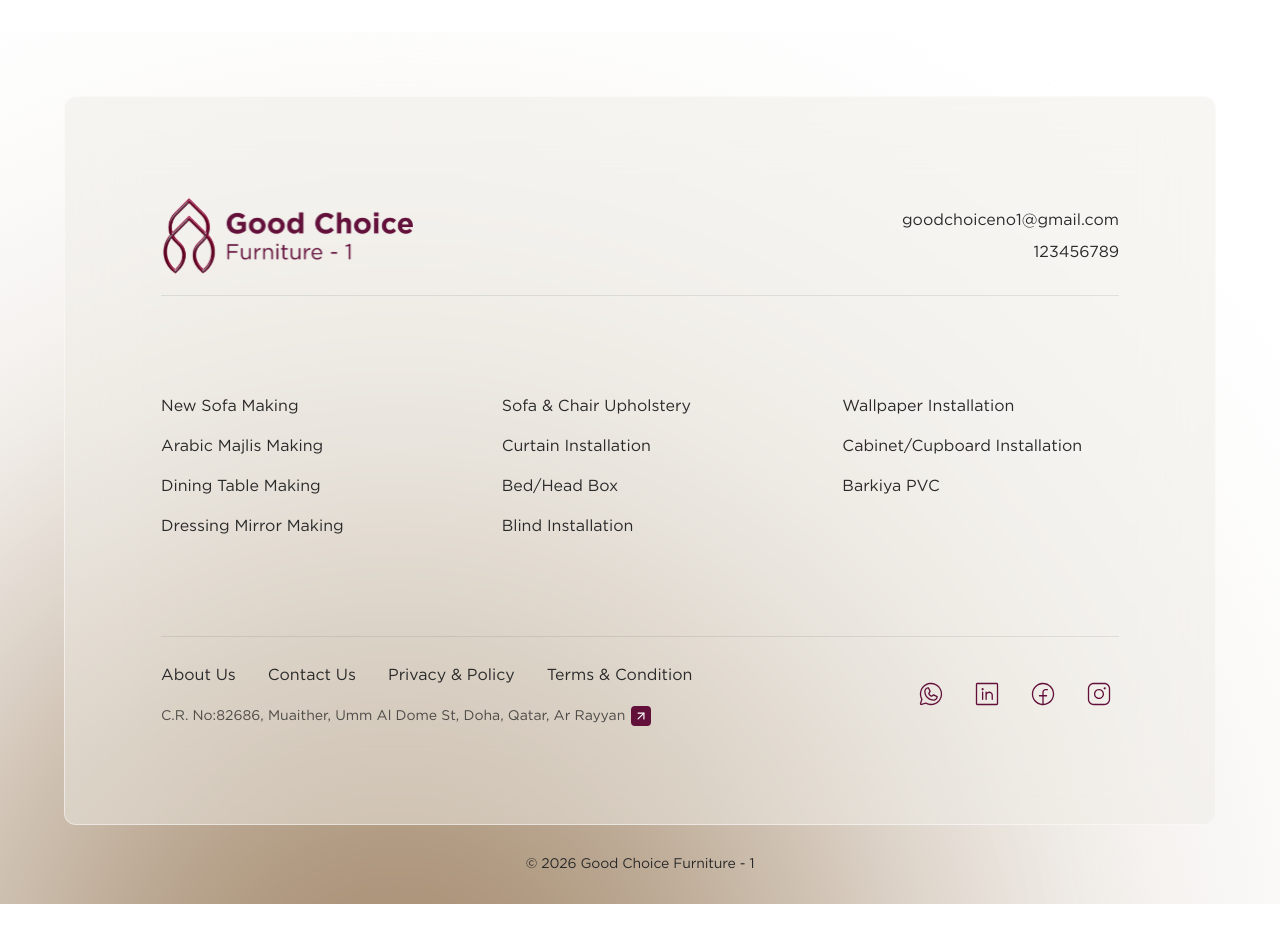
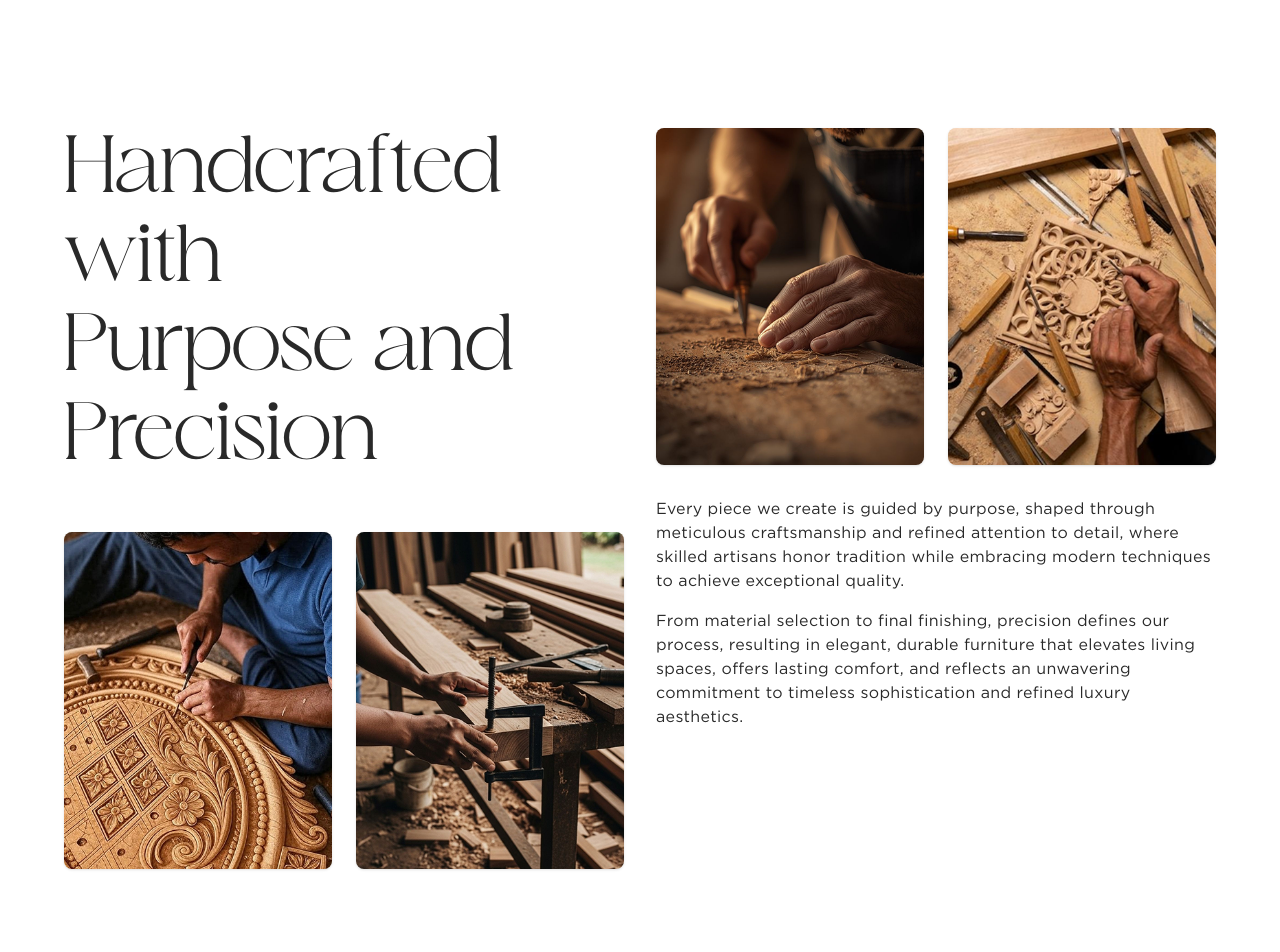
Before and after one commit to Nurit-Ltd/good-choice, a Next.js app: page /about in a window 1280 px wide. Shown: the part 2680-3632 px from the top of the page. Before the commit the page ends 3584 px from the top, so only its background shows below. Built offline with nearby package versions, Linux system fonts and the light colour scheme.

Commit message:
feat: implement about us page and add handcraft section component

```diff
--- a/src/app/(shop)/about/page.tsx
+++ b/src/app/(shop)/about/page.tsx
@@ -2,6 +2,7 @@ import { Metadata } from "next";
 import { HeroAbout } from "@/components/features/about/hero-about";
 import { DescriptionAbout } from "@/components/features/about/description-about";
 import { VisionaryBrand } from "@/components/features/about/visionary-brand";
+import { Handcraft } from "@/components/features/about/handcraft";
 
 export const metadata: Metadata = {
   title: "About Us",
@@ -20,6 +21,9 @@ export default function AboutPage() {
 
       {/* The Visionary Behind the Brand Section */}
       <VisionaryBrand />
+
+      {/* Handcrafted with Purpose and Precision Section */}
+      <Handcraft />
     </div>
   );
 }
--- a/src/components/features/about/handcraft.tsx
+++ b/src/components/features/about/handcraft.tsx
@@ -0,0 +1,82 @@
+import Image from "next/image";
+
+export function Handcraft() {
+  return (
+    <section className="w-full py-16 sm:py-24">
+      <div className="container">
+        <div className="grid grid-cols-1 lg:grid-cols-2 gap-8 items-start">
+          {/* Left Column: Heading (Top) + 2 Side-by-Side Images (Bottom) */}
+          <div className="flex flex-col gap-8 sm:gap-12">
+            <h2
+              className="font-heading text-4xl sm:text-6xl lg:text-[72px] xl:text-[81px] font-normal leading-[110%] tracking-[-0.81px] text-grey-950"
+              style={{ color: "var(--color-grey-950, #292929)" }}
+            >
+              Handcrafted with <br className="hidden sm:inline" />
+              Purpose and Precision
+            </h2>
+
+            <div className="grid grid-cols-2 gap-4 sm:gap-6">
+              <div className="relative w-full aspect-398/500 rounded-lg overflow-hidden shadow-sm bg-secondary-100 group">
+                <Image
+                  src="/images/about/handcraft/handcraft-1.png"
+                  alt="Artisan wood carving detail"
+                  fill
+                  sizes="(max-width: 768px) 50vw, 25vw"
+                  className="object-cover transition-transform duration-500 ease-out group-hover:scale-105"
+                />
+              </div>
+              <div className="relative w-full aspect-398/500 rounded-lg overflow-hidden shadow-sm bg-secondary-100 group">
+                <Image
+                  src="/images/about/handcraft/handcraft-2.png"
+                  alt="Handcrafted woodworking precision"
+                  fill
+                  sizes="(max-width: 768px) 50vw, 25vw"
+                  className="object-cover transition-transform duration-500 ease-out group-hover:scale-105"
+                />
+              </div>
+            </div>
+          </div>
+
+          {/* Right Column: 2 Side-by-Side Images (Top) + Text Paragraphs (Bottom) */}
+          <div className="flex flex-col gap-8">
+            <div className="grid grid-cols-2 gap-4 sm:gap-6">
+              <div className="relative w-full aspect-398/500 rounded-lg overflow-hidden shadow-sm bg-secondary-100 group">
+                <Image
+                  src="/images/about/handcraft/handcraft-3.png"
+                  alt="Artisan crafting bespoke furniture"
+                  fill
+                  sizes="(max-width: 768px) 50vw, 25vw"
+                  className="object-cover transition-transform duration-500 ease-out group-hover:scale-105"
+                />
+              </div>
+              <div className="relative w-full aspect-398/500 rounded-lg overflow-hidden shadow-sm bg-secondary-100 group">
+                <Image
+                  src="/images/about/handcraft/handcraft-4.png"
+                  alt="Handcrafted furniture workshop"
+                  fill
+                  sizes="(max-width: 768px) 50vw, 25vw"
+                  className="object-cover transition-transform duration-500 ease-out group-hover:scale-105"
+                />
+              </div>
+            </div>
+
+            {/* Paragraph Description Text */}
+            <div
+              className="flex flex-col gap-4 font-body text-sm sm:text-[16px] font-normal leading-[150%] tracking-[0.32px] text-grey-950/85"
+              style={{ color: "var(--color-grey-950, #292929)" }}
+            >
+              <p>
+                Every piece we create is guided by purpose, shaped through meticulous craftsmanship and refined attention to detail, where skilled artisans honor tradition while embracing modern techniques to achieve exceptional quality.
+              </p>
+              <p>
+                From material selection to final finishing, precision defines our process, resulting in elegant, durable furniture that elevates living spaces, offers lasting comfort, and reflects an unwavering commitment to timeless sophistication and refined luxury aesthetics.
+              </p>
+            </div>
+          </div>
+        </div>
+      </div>
+    </section>
+  );
+}
+
+export default Handcraft;
```
